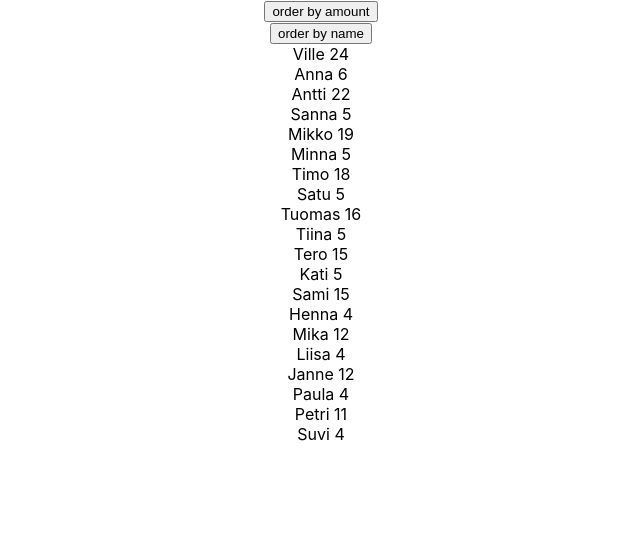
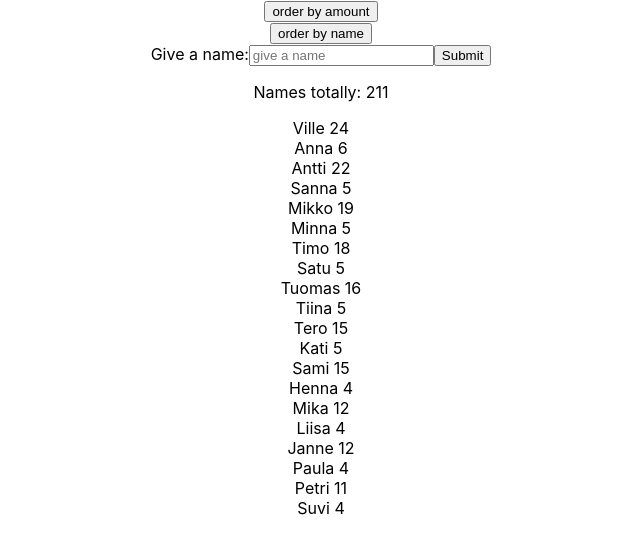
Before and after one commit to JenninaFarm/NameApp, a React (Create React App) app: page / in a window 1280 px wide. Shown: the top 554 px of the page, without its empty margins (319-959 px from the left). Built offline with nearby package versions, Linux system fonts and the light colour scheme.

Commit message:
Last two excersices

```diff
--- /dev/null
+++ b/src/AmountByName.js
@@ -0,0 +1,36 @@
+import React, { useState } from "react";
+
+const AmountByName = (props) => {
+  const [name, setName] = useState("");
+  const [amount, setAmount] = useState(0);
+
+  const submitName = (event) => {
+    for (let id in props.names) {
+      if (props.names[id].name.toUpperCase() === name.toUpperCase()) {
+        setAmount(props.names[id].amount);
+        setName(props.names[id].name);
+      }
+    }
+    event.preventDefault();
+  };
+  return (
+    <div>
+      <form onSubmit={submitName}>
+        Give a name:
+        <input
+          type="text"
+          placeholder="give a name"
+          onChange={(event) => setName(event.target.value)}
+        />
+        <input type="submit" name="Submit" />
+      </form>
+      {!!amount && (
+        <p>
+          There is {amount} of people called {name} in the company
+        </p>
+      )}
+    </div>
+  );
+};
+
+export default AmountByName;
--- a/src/App.js
+++ b/src/App.js
@@ -3,10 +3,16 @@ import React, { useEffect, useState } from "react";
 import names from "./names.json";
 import Order from "./Order.js";
 import Main from "./Main.js";
+import AmountByName from "./AmountByName.js";
 
 function App() {
+  console.log("here here");
   const namesString = JSON.stringify(names);
   const namesObj = JSON.parse(namesString);
+  let namesTotal = 0;
+  for (let name of namesObj.names) {
+    namesTotal += Number(name.amount);
+  }
   const [nameList, setNameList] = useState(namesObj.names);
   const [decreasingAmountOrder, setAmountOrder] = useState(true);
   const [increasingNameOrder, setNameOrder] = useState(true);
@@ -58,7 +64,8 @@ function App() {
     <div className="App">
       <Order handleClick={handleAmountOrder} by={"amount"} />
       <Order handleClick={handleNameOrder} by={"name"} />
-
+      <AmountByName names={nameList} />
+      <p>Names totally: {namesTotal}</p>
       <Main names={nameList} />
     </div>
   );
```
Also changed, not shown: 1 other file (tests, documents, lock files or other folders).
